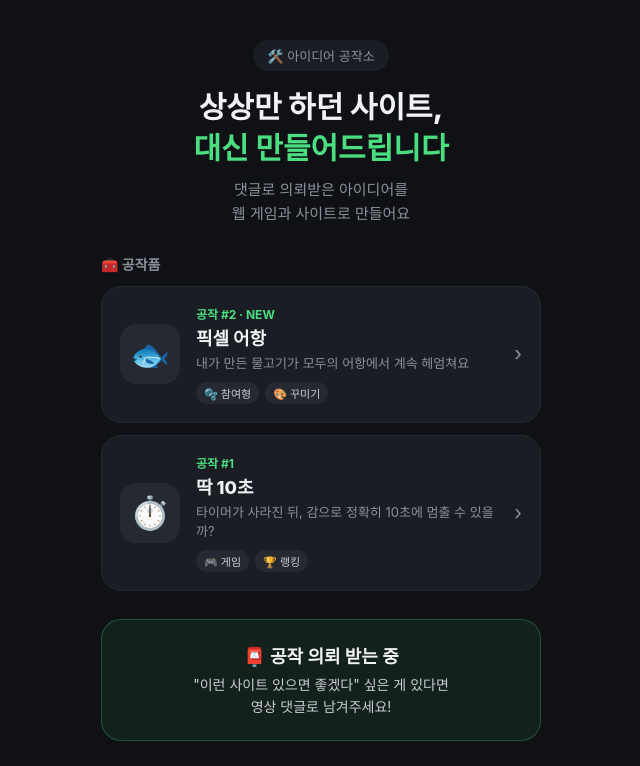
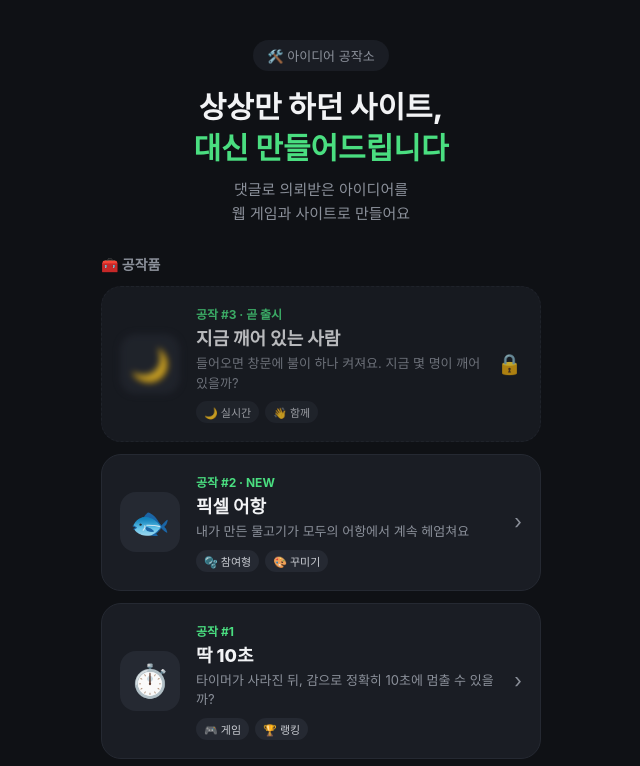
Before and after one commit to ge323/gongjakso, a plain HTML site: page index.html in a window 1280 px wide. Shown: the top 766 px of the page, without its empty margins (319-959 px from the left). Drawn offline with Linux system fonts and the light colour scheme; no server answers.

Commit message:
곧 출시 main 수정

```diff
--- a/index.html
+++ b/index.html
@@ -233,6 +233,23 @@
       <section>
         <h2 class="section-title">🧰 공작품</h2>
         <div class="list">
+          <!-- 공작 #3 (곧 출시) — 공개되면 div를 a로 바꾸고 href 넣기 -->
+          <div class="item is-locked" aria-disabled="true">
+            <div class="icon">🌙</div>
+            <div class="info">
+              <p class="no">공작 #3 · 곧 출시</p>
+              <p class="name">지금 깨어 있는 사람</p>
+              <p class="desc">
+                들어오면 창문에 불이 하나 켜져요. 지금 몇 명이 깨어 있을까?
+              </p>
+              <div class="tags">
+                <span class="tag">🌙 실시간</span>
+                <span class="tag">👋 함께</span>
+              </div>
+            </div>
+            <span class="go">🔒</span>
+          </div>
+
           <!-- 공작 #2 (최신이 위로) -->
           <a class="item" href="https://ge323.github.io/gongjakso/pixel-fish/">
             <div class="icon">🐟</div>
```
